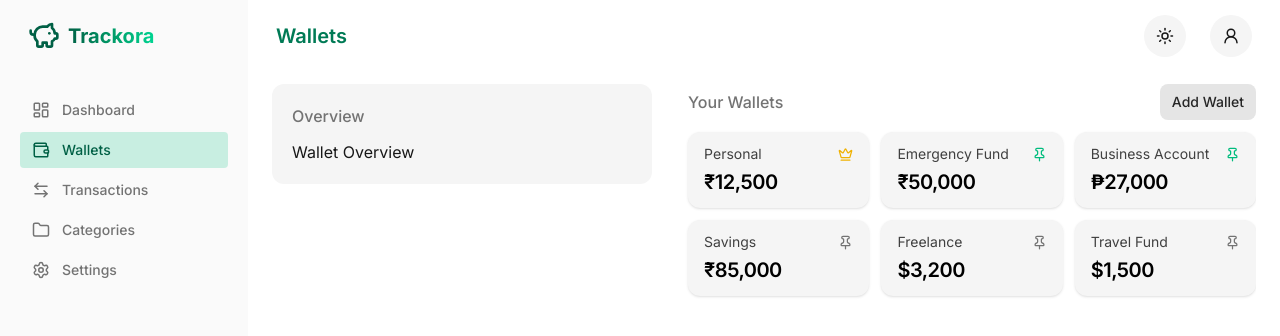
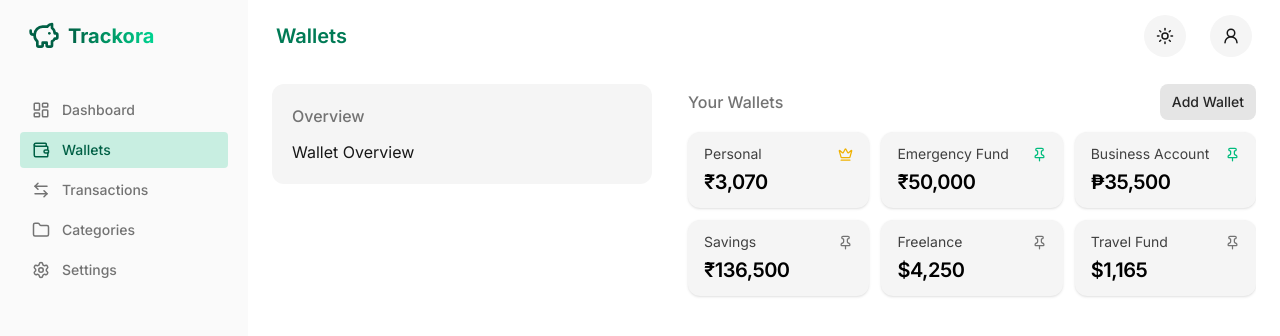
Before and after one commit to Tiru0067/Trackora, a React (Vite) app in the folder client/: page /wallets in a window 1280 px wide. Shown: the top 336 px of the page. Built offline with nearby package versions, Linux system fonts and the light colour scheme.

Commit message:
feat: display wallet total balance using getWalletSummary

```diff
--- a/client/src/components/wallets/WalletList.jsx
+++ b/client/src/components/wallets/WalletList.jsx
@@ -1,13 +1,16 @@
 import WalletContext from "../../context/WalletContext";
 import { useContext } from "react";
-import { Pin, Crown, ArrowRight } from "lucide-react";
+import { Pin, Crown } from "lucide-react";
 import { motion as Motion } from "motion/react";
 import { useNavigate } from "react-router-dom";
 import { formatCurrency } from "../../utils/formatCurrency";
+import { getWalletSummary } from "../../utils/walletCalculation";
+import TransactionsContext from "../../context/TransactionsContext";
 
 const WalletList = () => {
   const { wallets, togglePinWallet, selectedWalletId, setSelectedWalletId } =
     useContext(WalletContext);
+  const { transactions } = useContext(TransactionsContext);
 
   const navigate = useNavigate();
 
@@ -64,7 +67,10 @@ const WalletList = () => {
           </div>
 
           <p className="text-lg md:text-xl font-semibold text-black dark:text-neutral-200 whitespace-nowrap tracking-tight">
-            {formatCurrency(wallet.balance, wallet.currency)}
+            {formatCurrency(
+              getWalletSummary(wallet, transactions).totalBalance,
+              wallet.currency,
+            )}
           </p>
         </Motion.li>
       ))}
```
